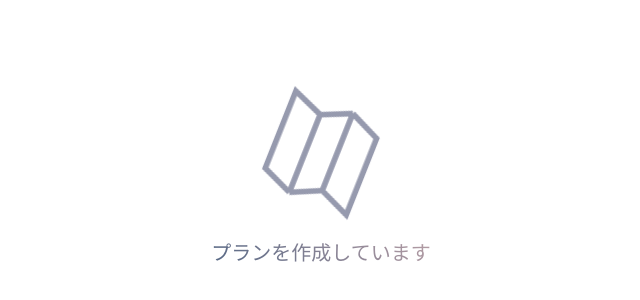
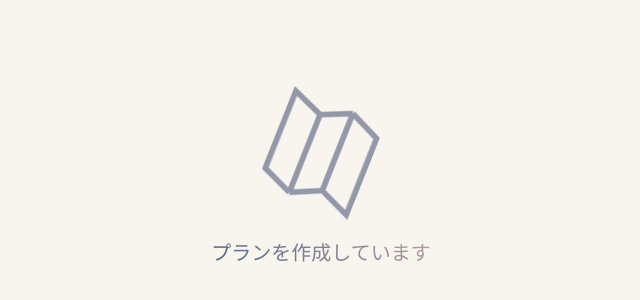
Before and after one commit to poroto-app/poroto, a Next.js app: page /plans/select in a window 1280 px wide. Shown: the part 216-516 px from the top of the page, without its empty margins (319-959 px from the left). Built offline with nearby package versions, Linux system fonts and the light colour scheme.

Commit message:
fix(view): モーダルの背景色が正しく指定されるようにする

```diff
--- a/src/view/common/LoadingModal.tsx
+++ b/src/view/common/LoadingModal.tsx
@@ -9,7 +9,7 @@ type Props = {
 export const LoadingModal = ({title}: Props) => {
     return <Center
         w="100%" h="100%"
-        backgroundColor="F7F5EE"
+        backgroundColor="#F7F5EE"
         position="fixed" top={0} right={0} bottom={0} left={0}
     >
         <VStack spacing={8}>
```
